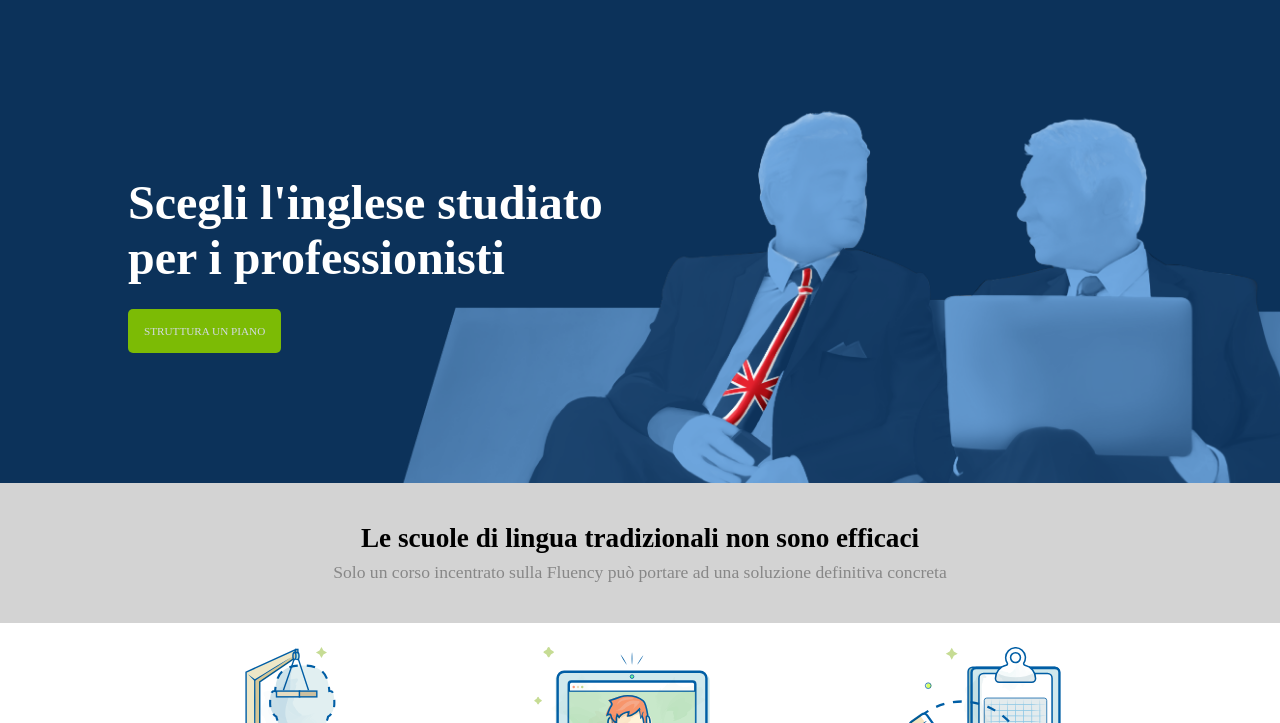
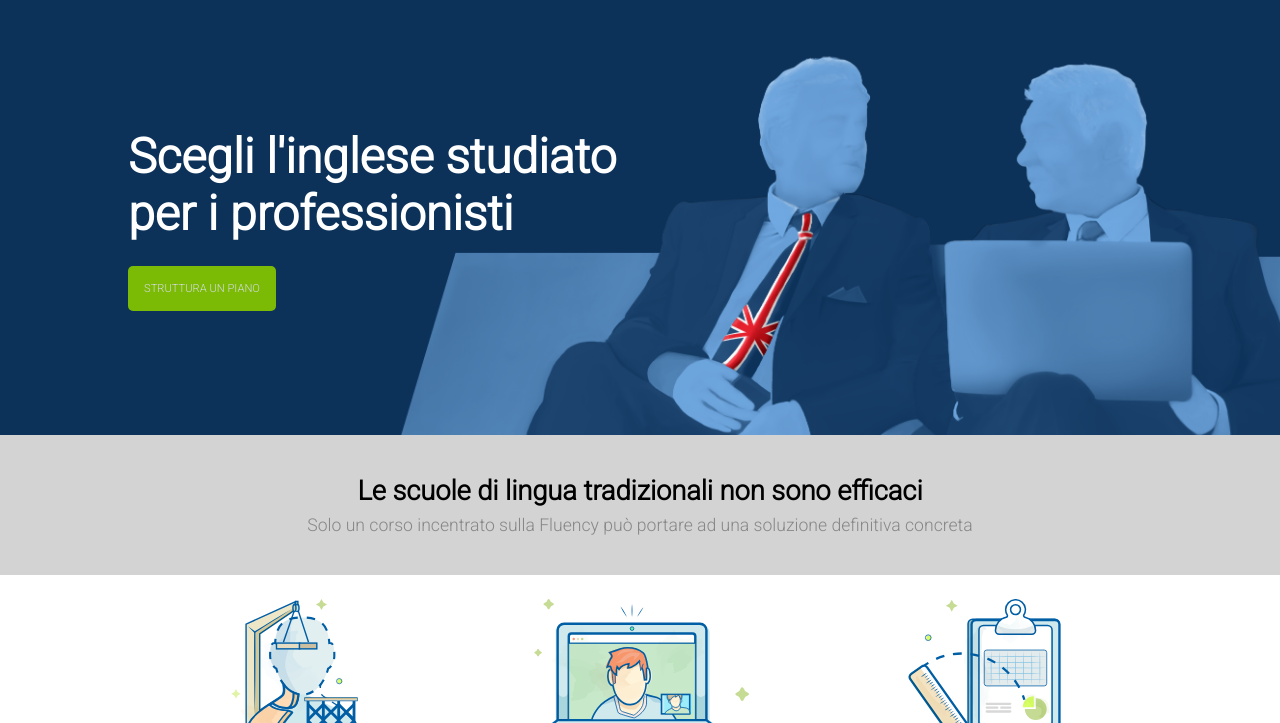
Before and after one commit to planeset94/htmlcss-fluentify, a plain HTML site: page index.html in a window 1280 px wide. Shown: the part 77-800 px from the top of the page. Drawn offline with Linux system fonts and the light colour scheme.

Commit message:
Font-family Add

```diff
--- a/assets/css/style.css
+++ b/assets/css/style.css
@@ -3,6 +3,9 @@
     box-sizing: border-box;
     padding: 0;
     margin: 0;
+}
+body{
+    font-family: 'Roboto', sans-serif;
 }
 div.contenitore{
     width: 80%;
@@ -18,7 +21,7 @@ clearfix::after{
 
 /* Debug style  */
 header{
-    height: 35rem;
+    height: 32rem;
     background-color: #0c325a;
     background-image: url(../img/background-header.png);
     background-size: 950px;
@@ -81,7 +84,8 @@ div.right.box > a.link.str{
 aside.aside-box{
     position: absolute;
     left:0;
-    top:45%;
+    top:40%;
+
 }
 aside>h3{
     color:white;
--- a/index.html
+++ b/index.html
@@ -5,6 +5,9 @@
     <meta charset="UTF-8">
     <meta http-equiv="X-UA-Compatible" content="IE=edge">
     <meta name="viewport" content="width=device-width, initial-scale=1.0">
+    <link rel="preconnect" href="https://fonts.gstatic.com">
+    <link rel="preconnect" href="https://fonts.gstatic.com">
+    <link href="https://fonts.googleapis.com/css2?family=Roboto:wght@100;300&display=swap" rel="stylesheet">
     <title>htmlcss-fluentify</title>
     <link rel="stylesheet" href="./assets/css/style.css">
 </head>
```
